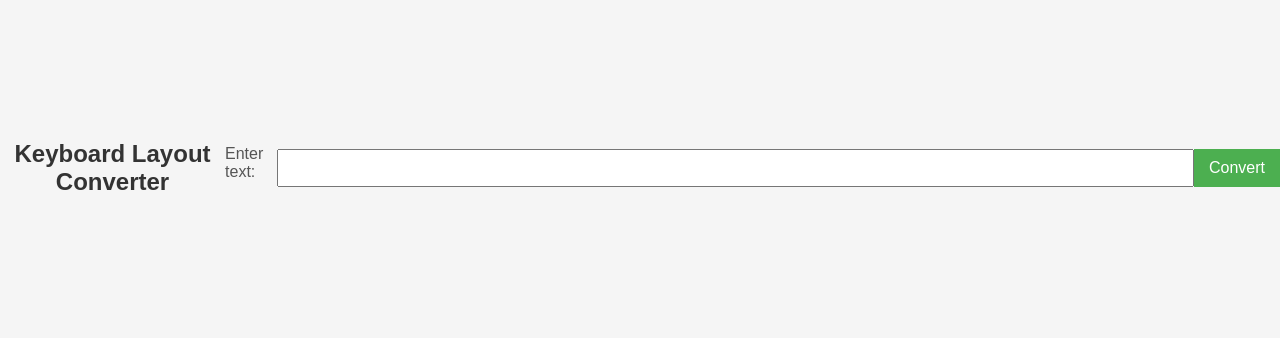
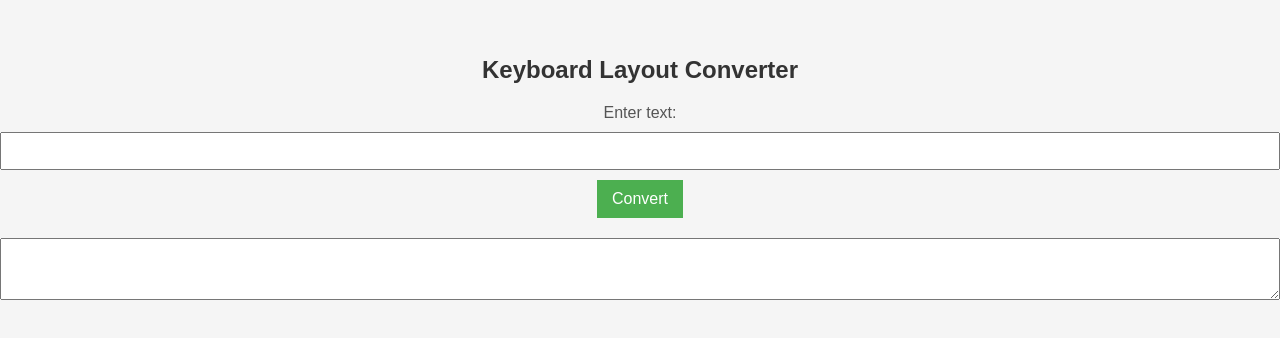
Before and after one commit to luuzra/keyboard-layout-converter, a plain HTML site: page index.html in a window 1280 px wide. Shown: the part 232-570 px from the top of the page. Drawn offline with Linux system fonts and the light colour scheme.

Commit message:
Update index.html

```diff
--- a/index.html
+++ b/index.html
@@ -14,6 +14,7 @@
             align-items: center;
             justify-content: center;
             height: 100vh;
+            flex-direction: column;
         }
 
         h2 {
@@ -32,6 +33,7 @@
             font-size: 16px;
             width: 100%;
             box-sizing: border-box;
+            margin-bottom: 10px;
         }
 
         button {
@@ -51,6 +53,10 @@
             margin-top: 20px;
             font-size: 18px;
             color: #333;
+            width: 100%;
+            padding: 10px;
+            box-sizing: border-box;
+            resize: vertical;
         }
     </style>
 </head>
@@ -59,13 +65,13 @@
     <label for="inputText">Enter text:</label>
     <input type="text" id="inputText">
     <button onclick="convertLayout()">Convert</button>
-    <p id="outputText"></p>
+    <textarea id="outputText" readonly></textarea>
 
     <script>
         function convertLayout() {
             const inputText = document.getElementById('inputText').value;
             const outputText = convert(inputText);
-            document.getElementById('outputText').innerText = `Converted Text: ${outputText}`;
+            document.getElementById('outputText').value = `Converted Text: ${outputText}`;
         }
 
         function convert(text) {
```
Lines whose indentation alone changed are shown as unchanged.
